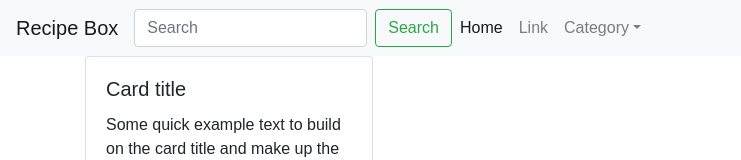
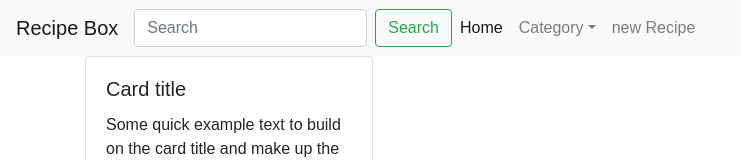
Before and after one commit to dallinmajor/MyRecipeBox, a React (Create React App) app in the folder client/: page / in a window 1280 px wide. Shown: the top 160 px of the page, without its empty margins (0-741 px from the left). Built offline with nearby package versions, Linux system fonts and the light colour scheme.

Commit message:
installed bootstrap

```diff
--- a/client/src/components/navbar.js
+++ b/client/src/components/navbar.js
@@ -16,9 +16,6 @@
                     <li className="nav-item active">
                         <a className="nav-link" href="#">Home <span class="sr-only">(current)</span></a>
                     </li>
-                    <li className="nav-item">
-                        <a className="nav-link" href="#">Link</a>
-                    </li>
                     <li className="nav-item dropdown">
                         <a className="nav-link dropdown-toggle" href="#" id="navbarDropdown" role="button" data-toggle="dropdown" aria-haspopup="true" aria-expanded="false">
                             Category
@@ -30,6 +27,9 @@
                             <a className="dropdown-item" href="#">Something else here</a>
                         </div>
                     </li>
+                    <li className="nav-item">
+                        <a className="nav-link" href="#">new Recipe</a>
+                    </li>
                 </ul>
             </div>
         </nav>
--- a/package.json
+++ b/package.json
@@ -21,6 +21,7 @@
   ],
   "dependencies": {
     "body-parser": "^1.18.3",
+    "bootstrap": "^4.2.1",
     "concurrently": "^4.1.0",
     "express": "^4.16.4",
     "mongoose": "^5.3.16",
```
Also changed, not shown: 1 other file (tests, documents, lock files or other folders).
